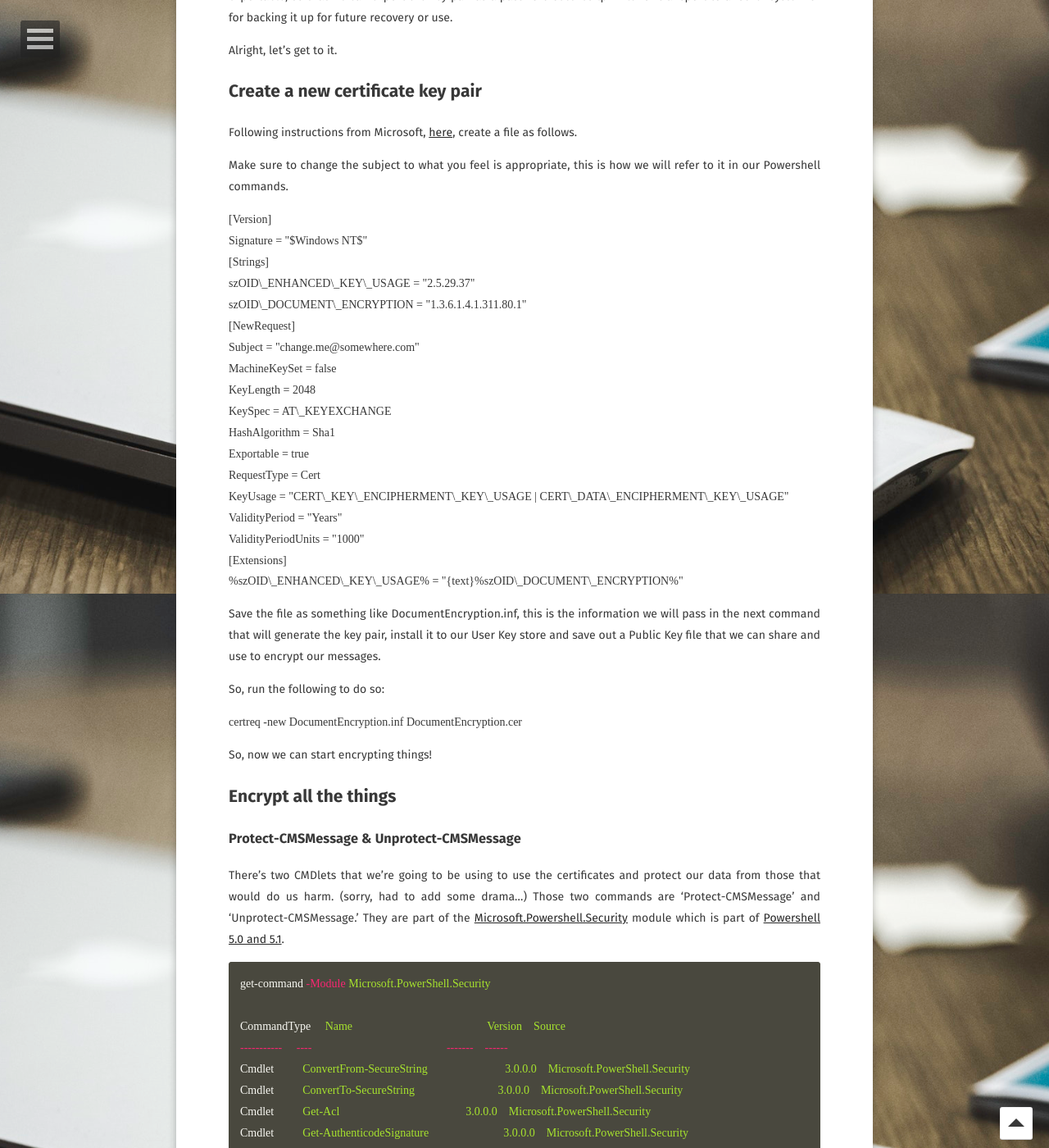
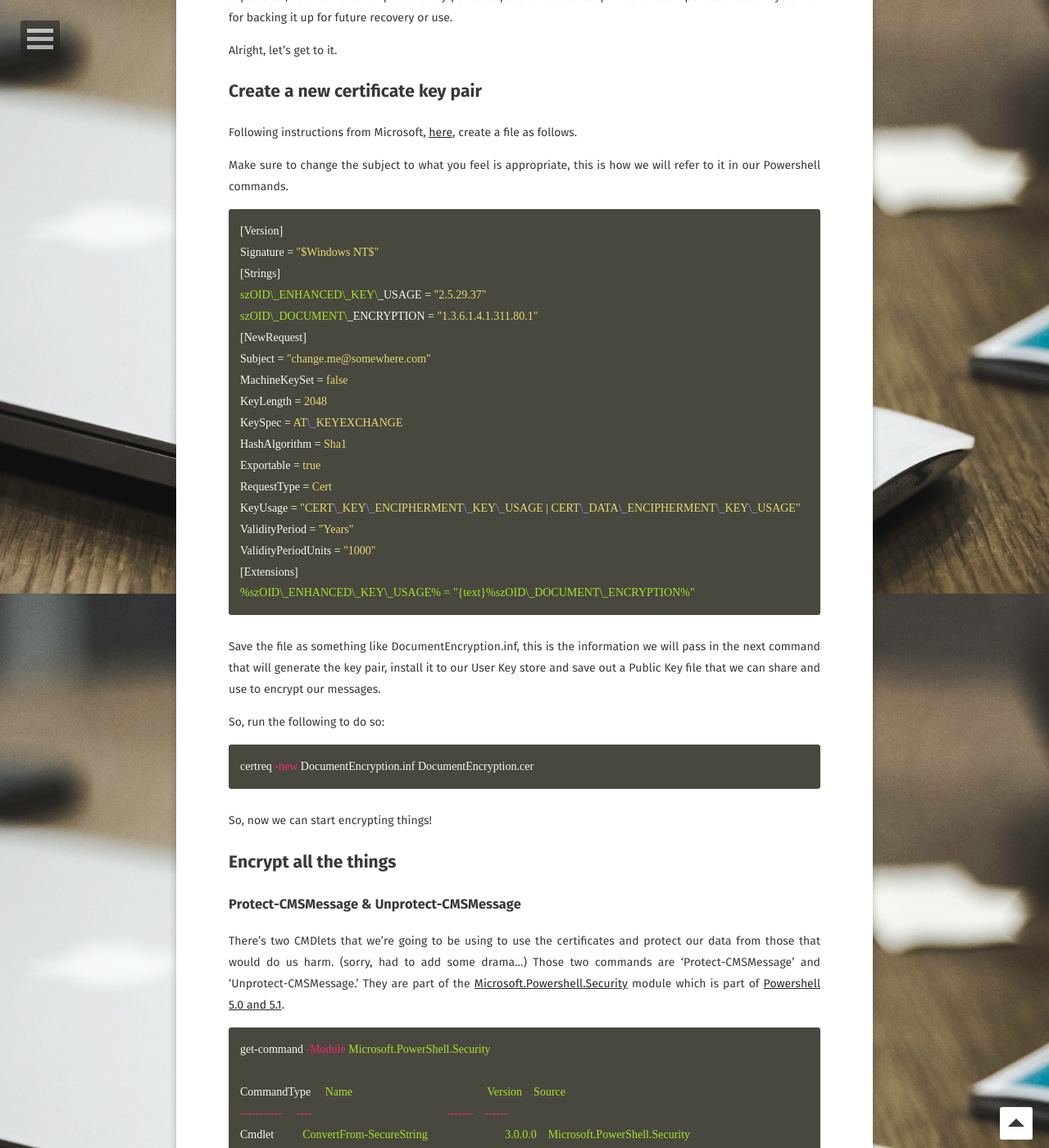
Before and after one commit to ChaosEngineering/ChaosEngineering.github.io, a Jekyll site: the page built from _posts/2017/2017-10-30-Powershell-Encryption.md, in a window 1280 px wide and 1400 px high, scrolled down 1076 px. Shown: the whole window at 82% size. Built offline with Jekyll 4.4.1, drawn with Linux system fonts in a browser that asks for light colours; some web fonts are replaced; comment, search, counter and statistics services are not loaded; grey boxes are pictures that could not be loaded.

Commit message:
update post

````diff
--- a/_posts/2017/2017-10-30-Powershell-Encryption.md
+++ b/_posts/2017/2017-10-30-Powershell-Encryption.md
@@ -24,7 +24,7 @@ Following instructions from Microsoft, [here](https://docs.microsoft.com/en-us/p
 
 Make sure to change the subject to what you feel is appropriate, this is how we will refer to it in our Powershell commands.
 
-```inf
+```ini
 [Version]
 Signature = "$Windows NT$"
 [Strings]
@@ -49,7 +49,7 @@ Save the file as something like DocumentEncryption.inf, this is the information
 
 So, run the following to do so:
 
-```cmd
+```shell
 certreq -new DocumentEncryption.inf DocumentEncryption.cer
 ```
 
````
